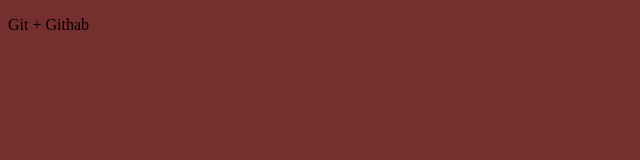
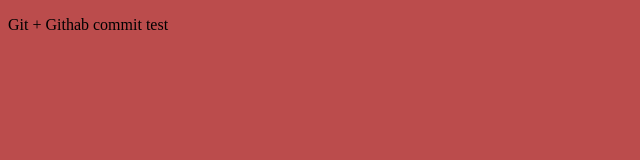
Before and after one commit to AlexDubin/test2, a plain HTML site: page index.html in a window 1280 px wide. Shown: the whole page, without its empty margins (0-640 px from the left). Drawn offline with Linux system fonts and the light colour scheme.

Commit message:
Proverka ssh

```diff
--- a/css/main.css
+++ b/css/main.css
@@ -1,3 +1,3 @@
 body {
-    background-color: rgb(117, 47, 47);
+    background-color: rgb(187, 76, 76);
 }
--- a/index.html
+++ b/index.html
@@ -8,6 +8,6 @@
     <title>Проверка связи Гитхаб</title>
 </head>
 <body>
-    <p>Git + Githab</p>
+    <p>Git + Githab commit test</p>
 </body>
 </html>
```
